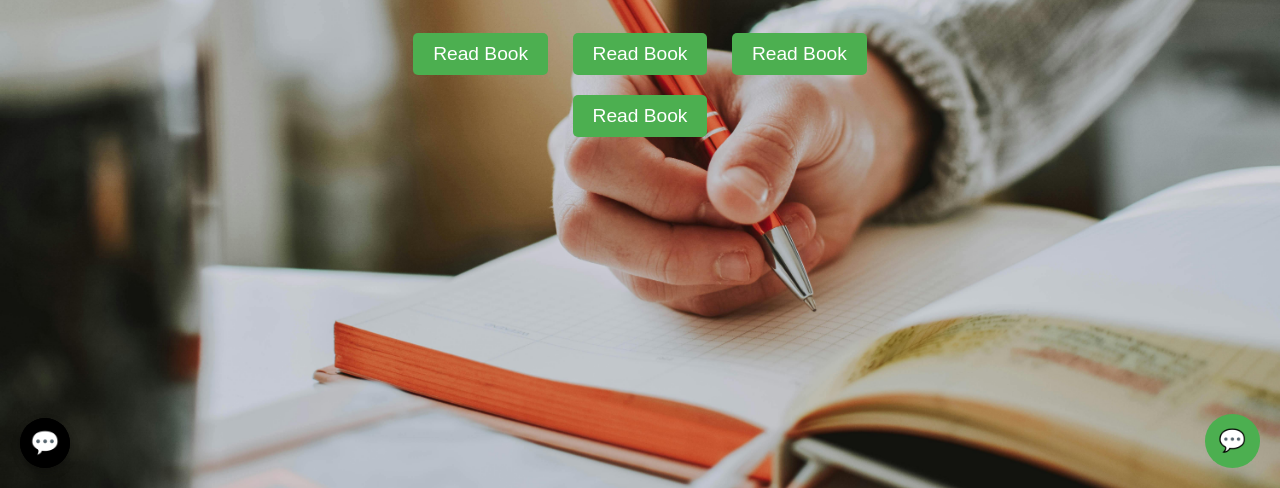
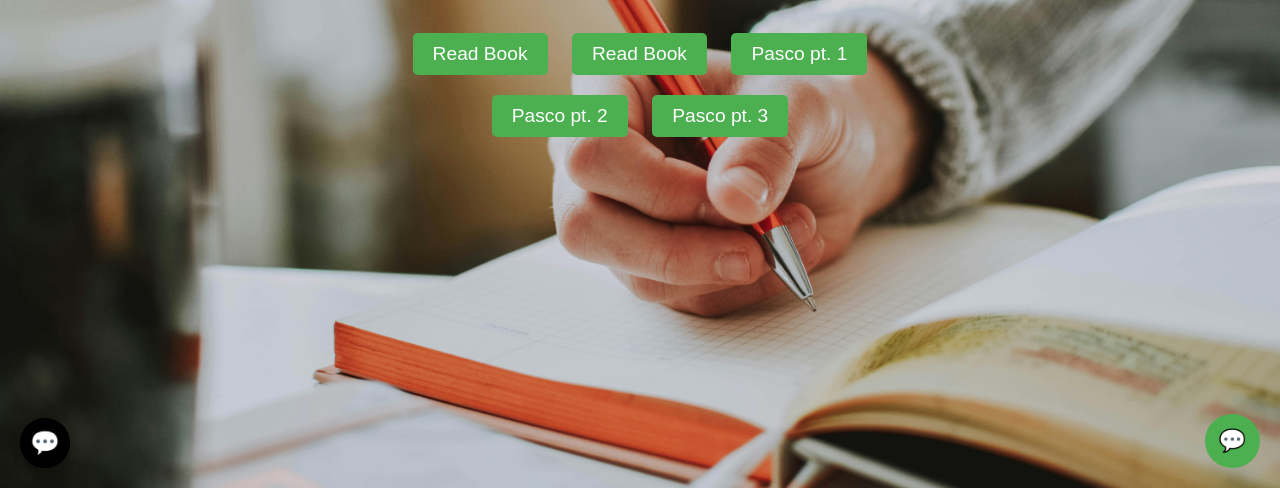
Before and after one commit to Cybok06/Right, a plain HTML site: page physics-page.html in a window 1280 px wide. Shown: the part 312-800 px from the top of the page. Drawn offline with Linux system fonts and the light colour scheme.

Commit message:
Update physics-page.html

```diff
--- a/physics-page.html
+++ b/physics-page.html
@@ -61,8 +61,9 @@
         <h2>Physics</h2>
         <a href="https://drive.google.com/file/d/1t50ooV_NU0xizFFF6KUBM8zl1DhsjiPN/view?usp=drive_link" class="btn" target="_blank">Read Book</a>
         <a href="https://drive.google.com/file/d/1NsiL6auhdB1JcMjDYQq4Ir607B51eH0b/view?usp=drive_link" class="btn" target="_blank">Read Book</a>
-        <a href="add here" class="btn" target="_blank">Read Book</a><br>
-        <a href="add here" class="btn" target="_blank">Read Book</a>
+        <a href="https://drive.google.com/file/d/1Ht3wbmz9UKQ1GlxfC1lfUTGzAhSHFeBb/view?usp=sharing" class="btn" target="_blank">Pasco pt. 1</a><br>
+        <a href="https://drive.google.com/file/d/1to_yTQV-YE_wa0Gu_nTW2xr3Pl8W6vGy/view?usp=sharing" class="btn" target="_blank">Pasco pt. 2</a>
+        <a href="https://drive.google.com/file/d/1Gw_KTrZ2MVWnT_NCpO9jtXlGM81xCHvn/view?usp=sharing" class="btn" target="_blank">Pasco pt. 3</a>
 
 
     </div>
```
